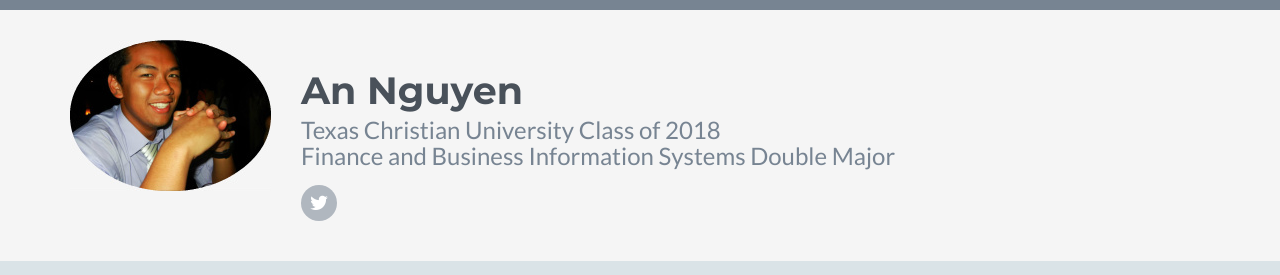
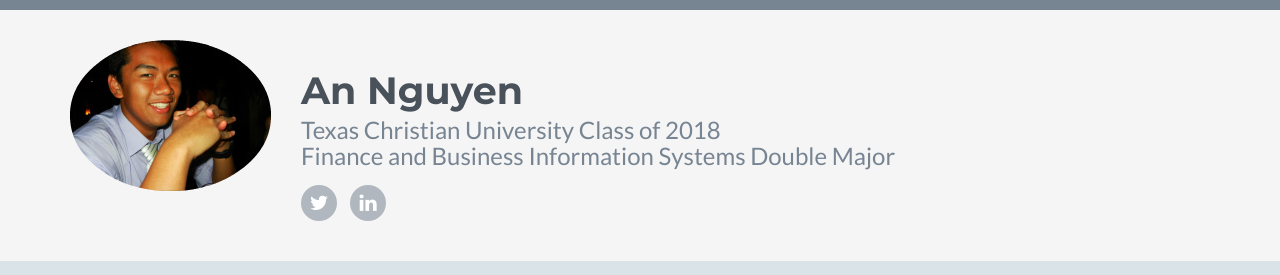
Before and after one commit to annguyen20/annguyen20.github.io, a plain HTML site: page index.html in a window 1280 px wide. Shown: the top 275 px of the page. Drawn offline with Linux system fonts and the light colour scheme; no server answers; a script that the page names is missing.

Commit message:
Added linkedIn link

```diff
--- a/index.html
+++ b/index.html
@@ -32,6 +32,7 @@
                 <h2 class="desc">Texas Christian University Class of 2018<br>Finance and Business Information Systems Double Major</h2>
                 <ul class="social list-inline">
                     <li><a href="https://twitter.com/anguyen1776"><i class="fa fa-twitter"></i></a></li>
+                    <li><a href="https://www.linkedin.com/pub/an-nguyen/8a/783/9a3"><i class="fa fa-linkedin"></i></a></li>
                 </ul>
             </div><!--//profile-->
         </div><!--//container-->
```
